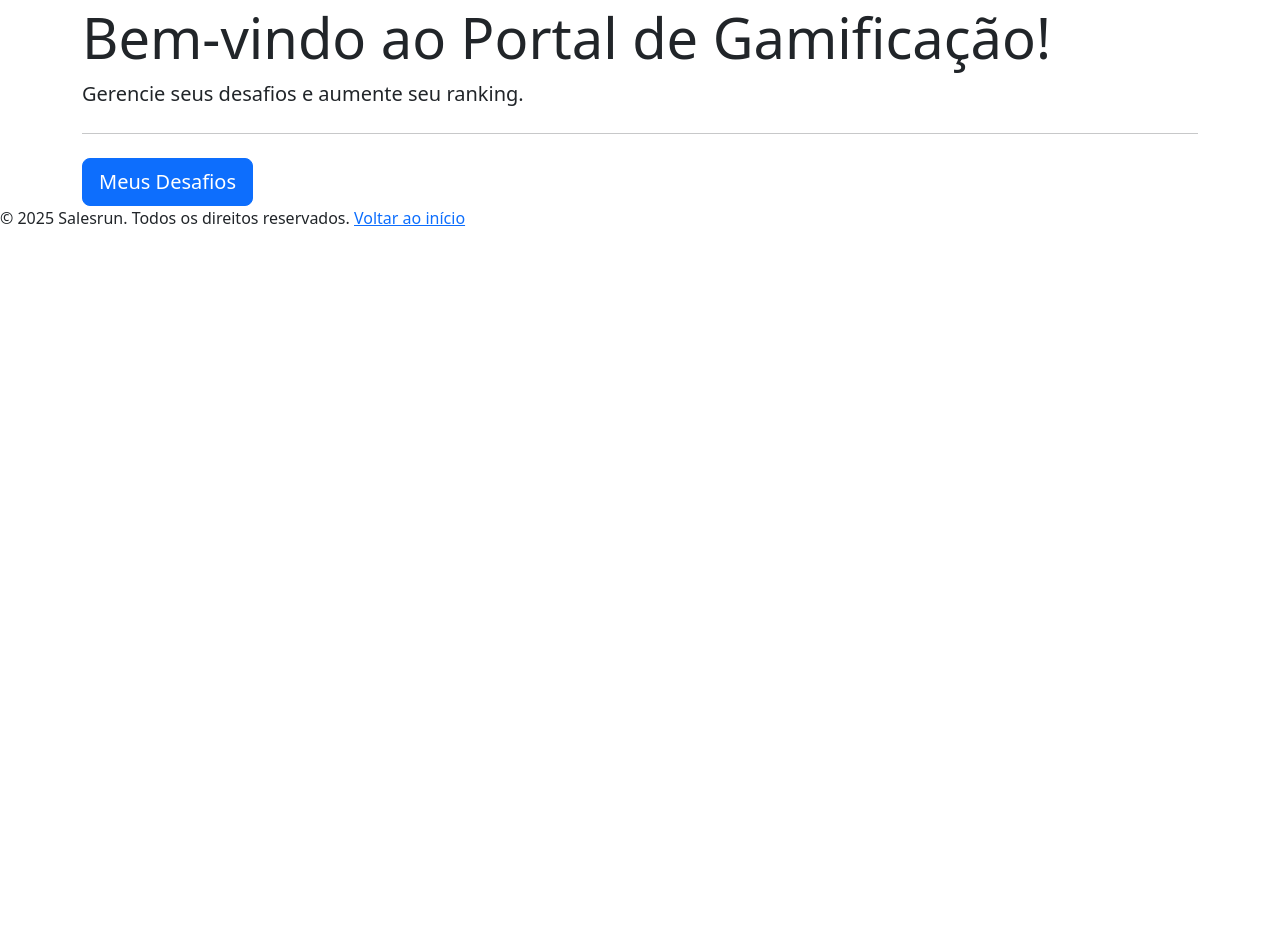
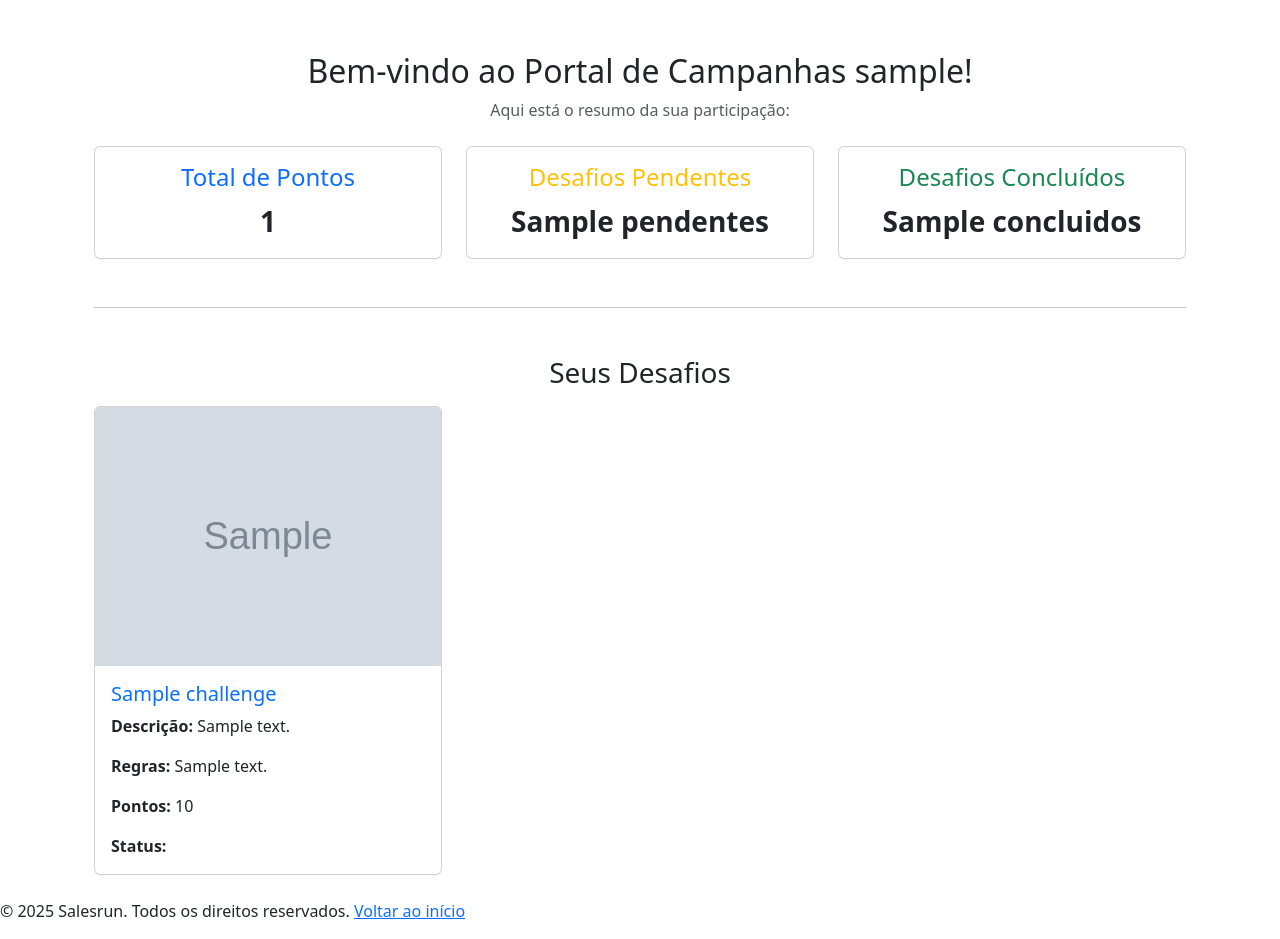
Before and after one commit to VitorMoo/DesafioSalesRun, a Django app: template core/templates/core/home.html in a window 1280 px wide. Shown: the part 322-1261 px from the top of the page. Before the commit the page ends 548 px from the top, so only its background shows below. Run offline with Django 5.2, Linux system fonts and the light colour scheme; a user stored in the database is signed in; tables that the repository leaves empty hold one stand-in row (values such as "Sample post"); the template is opened without the code that fills it: most values are stand-ins (such as "Sample title", 1, 10 or a date in 2020); grey boxes marked "Sample" are stand-in pictures; some libraries are stand-ins or nearby versions; grey boxes are pictures that could not be loaded.

Commit message:
refactor: reorganize home page layout and content for user dashboard.

```diff
--- a/core/templates/core/home.html
+++ b/core/templates/core/home.html
@@ -1,15 +1,83 @@
 {% extends 'base.html' %}
 
 {% block content %}
-<div class="jumbotron">
-    <h1 class="display-4">Bem-vindo ao Portal de Gamificação!</h1>
-    <p class="lead">Gerencie seus desafios e aumente seu ranking.</p>
-    <hr class="my-4">
-    {% if not user.is_authenticated %}
-        <a class="btn btn-primary btn-lg" href="{% url 'login' %}" role="button">Faça Login</a>
-        <a class="btn btn-secondary btn-lg" href="{% url 'register' %}" role="button">Registrar</a>
-    {% else %}
-        <a class="btn btn-primary btn-lg" href="{% url 'my_challenges' %}" role="button">Meus Desafios</a>
-    {% endif %}
+<div class="container mt-5">
+    <h2 class="text-center">Bem-vindo ao Portal de Campanhas {{ user.username }}!</h2>
+    <p class="text-center text-muted">Aqui está o resumo da sua participação:</p>
+
+    <div class="row mt-4">
+        <div class="col-md-4">
+            <div class="card text-center">
+                <div class="card-body">
+                    <h4 class="card-title text-primary">Total de Pontos</h4>
+                    <p class="card-text fs-3 fw-bold">{{ total_pontos }}</p>
+                </div>
+            </div>
+        </div>
+
+        <div class="col-md-4">
+            <div class="card text-center">
+                <div class="card-body">
+                    <h4 class="card-title text-warning">Desafios Pendentes</h4>
+                    <p class="card-text fs-3 fw-bold">{{ desafios_resumo.pendentes }}</p>
+                </div>
+            </div>
+        </div>
+
+        <div class="col-md-4">
+            <div class="card text-center">
+                <div class="card-body">
+                    <h4 class="card-title text-success">Desafios Concluídos</h4>
+                    <p class="card-text fs-3 fw-bold">{{ desafios_resumo.concluidos }}</p>
+                </div>
+            </div>
+        </div>
+    </div>
+
+    <hr class="mt-5">
+
+    <h3 class="text-center mt-5">Seus Desafios</h3>
+    <div class="row mt-3">
+        {% for user_challenge in desafios %}
+        <div class="col-md-4">
+            <div class="card mb-4">
+                {% if user_challenge.challenge.banner %}
+                <img src="{{ user_challenge.challenge.banner.url }}" class="card-img-top" alt="Banner do Desafio">
+                {% else %}
+                <div style="background-color: #f8f9fa; height: 200px;" class="d-flex align-items-center justify-content-center">
+                    <span class="text-muted">Sem imagem</span>
+                </div>
+                {% endif %}
+                <div class="card-body">
+                    <h5 class="card-title text-primary">{{ user_challenge.challenge.name }}</h5>
+                    <p class="card-text"><strong>Descrição:</strong> {{ user_challenge.challenge.description }}</p>
+                    <p class="card-text"><strong>Regras:</strong> {{ user_challenge.challenge.rule_description }}</p>
+                    <p class="card-text"><strong>Pontos:</strong> {{ user_challenge.challenge.points }}</p>
+                    <p class="card-text">
+                        <strong>Status:</strong>
+                        <span class="badge
+                            {% if user_challenge.status == 'completed' %}
+                                badge-success
+                            {% elif user_challenge.status == 'pending' %}
+                                badge-warning
+                            {% elif user_challenge.status == 'declined' %}
+                                badge-danger
+                            {% else %}
+                                badge-secondary
+                            {% endif %}">
+                            {% if user_challenge.status == 'declined' %}
+                                Recusado
+                            {% else %}
+                                {{ user_challenge.get_status_display }}
+                            {% endif %}
+                        </span>
+                    </p>
+                </div>
+            </div>
+        </div>
+        {% empty %}
+        <p class="text-center">Nenhum desafio foi atribuído a você ainda.</p>
+        {% endfor %}
+    </div>
 </div>
 {% endblock %}
```
